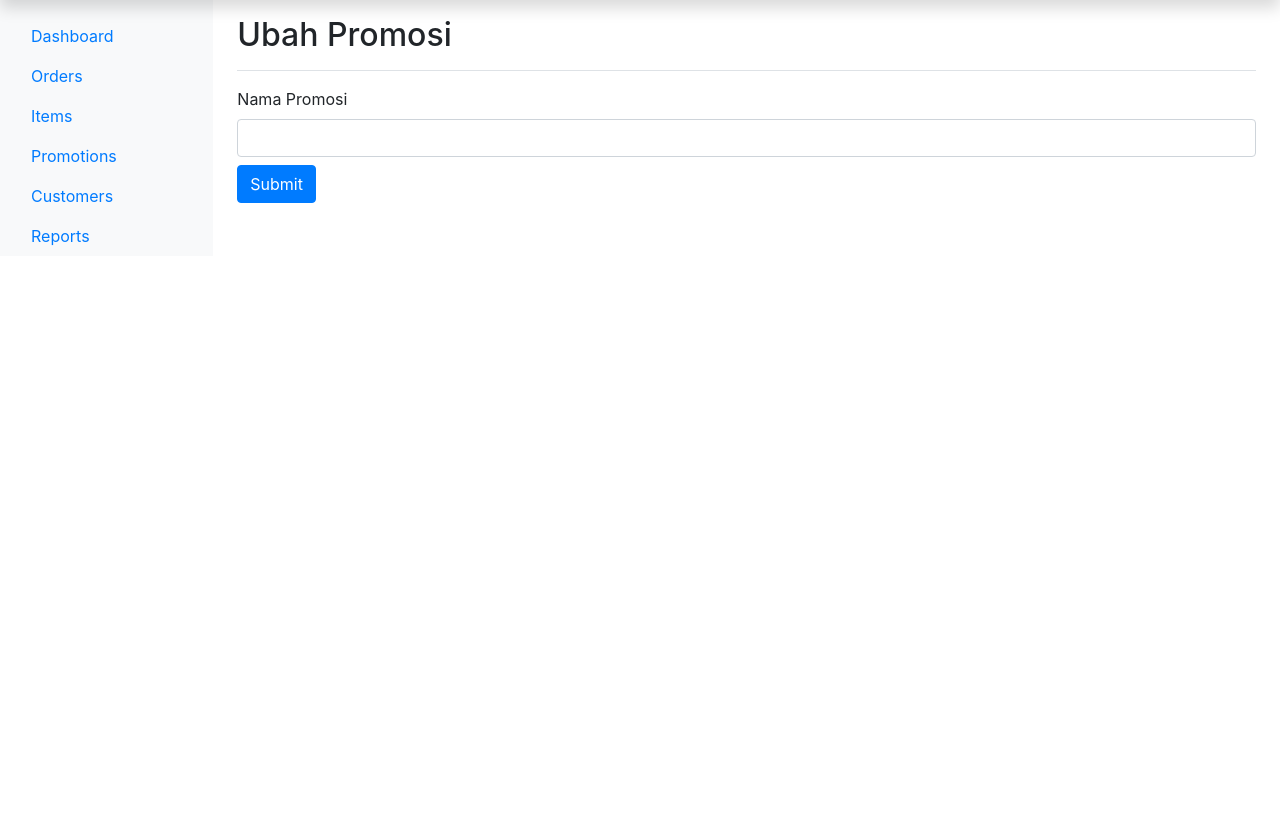
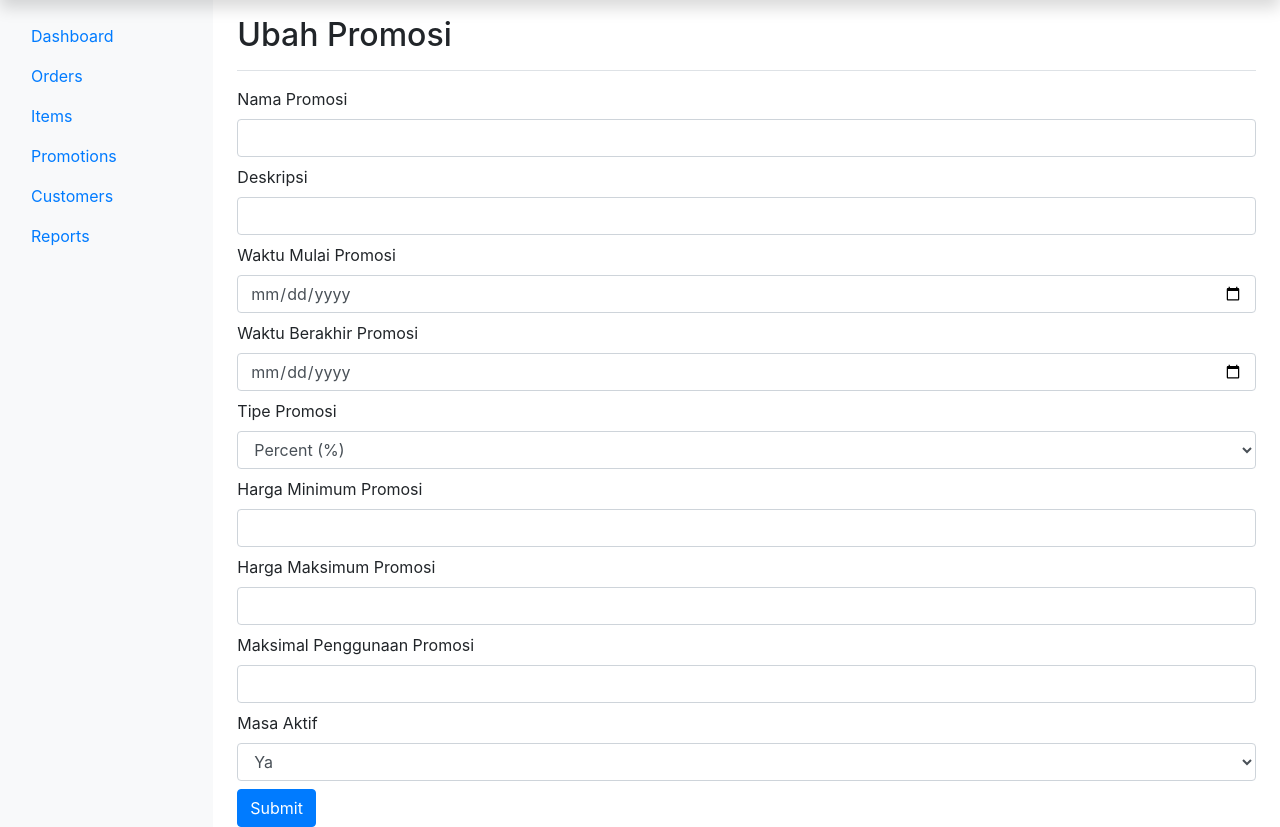
Before and after one commit to andriachmad93/aladdin-laundry, a CodeIgniter 4 app: template app/Views/pages/admin/updatepage/promotion.php in a window 1280 px wide. Shown: the part 40-867 px from the top of the page. Before the commit the page ends 286 px from the top, so only its background shows below. Run offline with PHP 8.4 and a stand-in for CodeIgniter, Linux system fonts and the light colour scheme; the template is opened without the code that fills it, so the values that code supplies are empty; some libraries are stand-ins or nearby versions.

Commit message:
make promotion and items form

```diff
--- a/app/Views/pages/admin/updatepage/promotion.php
+++ b/app/Views/pages/admin/updatepage/promotion.php
@@ -11,11 +11,49 @@
         </div>
 
         <form>
-            <div class="mb-2">
-                <label class="form-label">Nama Promosi</label>
-                <input type="text" class="form-control">
-            </div>
-            <button type="submit" class="btn btn-primary">Submit</button>
+          <div class="mb-2">
+            <label class="form-label">Nama Promosi</label>
+            <input type="text" class="form-control">
+          </div>
+          <div class="mb-2">
+            <label class="form-label">Deskripsi</label>
+            <input type="text" class="form-control">
+          </div>
+          <div class="mb-2">
+            <label class="form-label">Waktu Mulai Promosi</label>
+            <input type="date" class="form-control">
+          </div>
+          <div class="mb-2">
+            <label class="form-label">Waktu Berakhir Promosi</label>
+            <input type="date" class="form-control">
+          </div>
+          <div class="mb-2">
+            <label class="form-label">Tipe Promosi</label>
+            <select name="cars" id="cars" class="form-control">
+              <option value="volvo">Percent (%)</option>
+              <option value="saab">Potongan Harga</option>
+            </select>
+          </div>
+          <div class="mb-2">
+            <label class="form-label">Harga Minimum Promosi</label>
+            <input type="text" class="form-control">
+          </div>
+          <div class="mb-2">
+            <label class="form-label">Harga Maksimum Promosi</label>
+            <input type="text" class="form-control">
+          </div>
+          <div class="mb-2">
+            <label class="form-label">Maksimal Penggunaan Promosi</label>
+            <input type="text" class="form-control">
+          </div>
+          <div class="mb-2">
+            <label class="form-label">Masa Aktif</label>
+            <select name="cars" id="cars" class="form-control">
+              <option value="volvo">Ya</option>
+              <option value="saab">Tidak</option>
+            </select>
+          </div>
+          <button type="submit" class="btn btn-primary">Submit</button>
         </form>
     </main>
   </div>
```
Also changed, not shown: app/Views/pages/admin/createpage/item.php (+13 -2 lines), app/Views/pages/admin/createpage/promotion.php (+40 -2 lines), app/Views/pages/admin/updatepage/item.php (+13 -2 lines).
